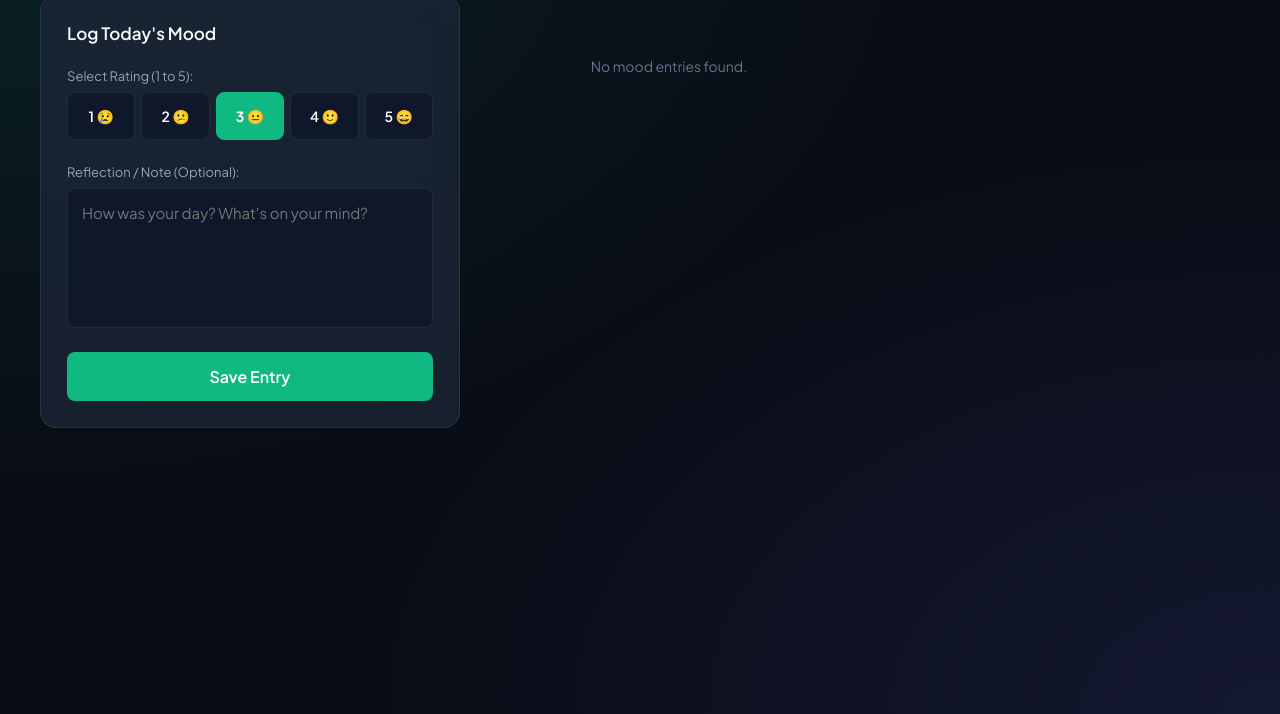
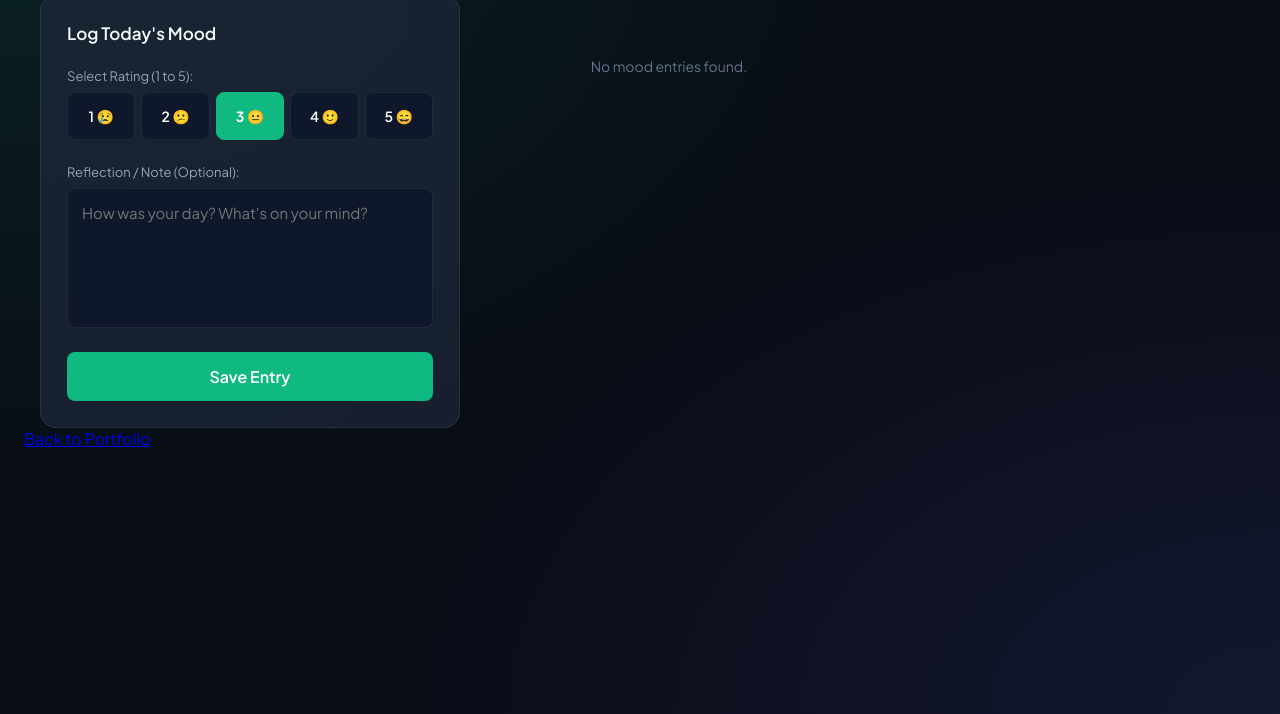
Before and after one commit to Mariam-Mousa223/Mood-Journal, a plain HTML site: page index.html in a window 1280 px wide. Shown: the part 86-800 px from the top of the page. Drawn offline with Linux system fonts and the light colour scheme.

Commit message:
Refactor index.html by removing comments and adding link
Removed comments for sidebar and main content area, and added a back link to the portfolio.

```diff
--- a/index.html
+++ b/index.html
@@ -10,7 +10,6 @@
 <body>
 
     <div class="app-layout">
-        <!-- Sidebar Input Form -->
         <aside class="sidebar">
             <div class="brand">
                 <span class="brand-icon">🎭</span>
@@ -45,7 +44,6 @@
             </form>
         </aside>
 
-        <!-- Main Content Area -->
         <main class="main-content">
             <header class="top-bar">
                 <div class="filter-group">
@@ -65,5 +63,6 @@
     </div>
 
     <script src="mood-journal.js"></script>
+      <a href="https://mariam-mousa223.github.io/Portfolio/" class="back-link">Back to Portfolio</a>
 </body>
 </html>
```
